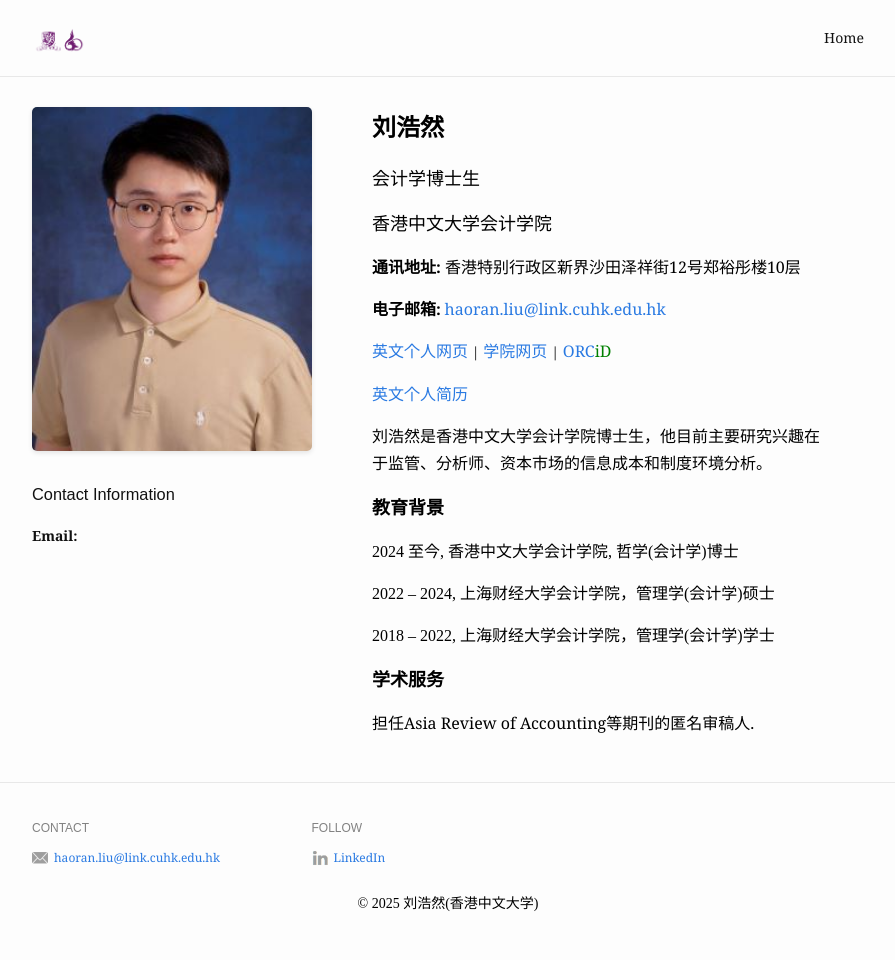
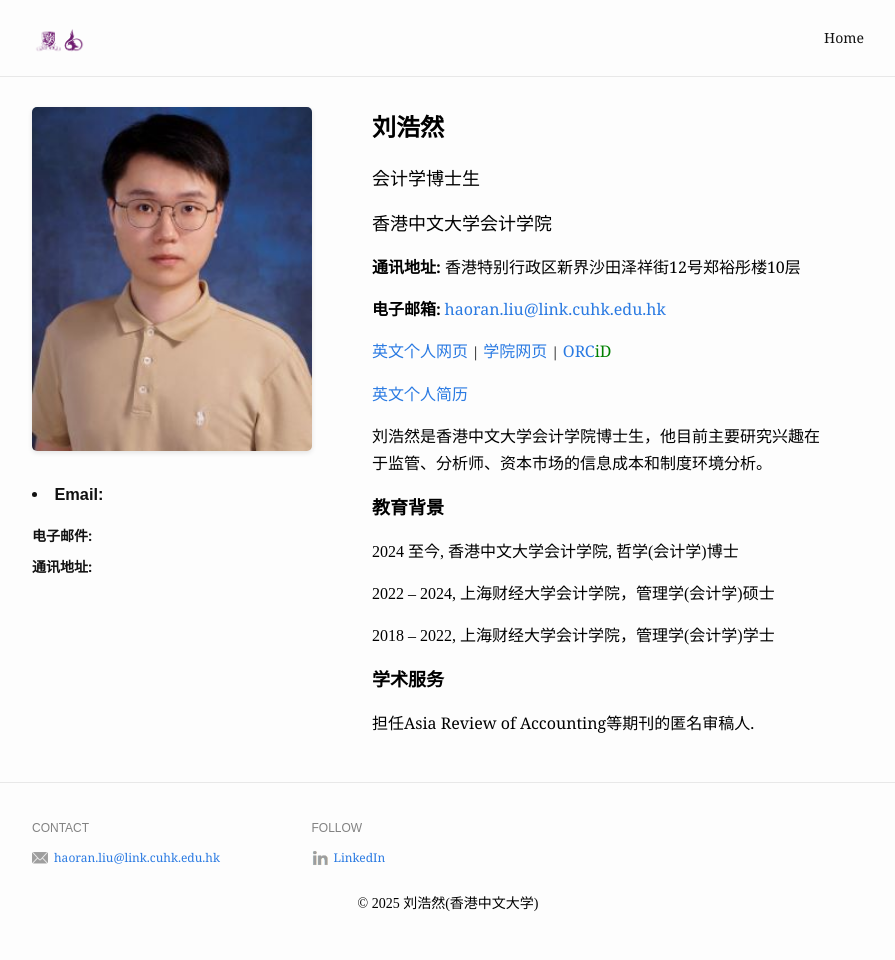
Before and after one commit to LeightonLiu/leightonliu.github.io, a Jekyll site: the page built from index.md, in a window 1280 px wide. Shown: the whole page, without its empty margins (192-1087 px from the left). Built offline with Jekyll 4.4.1, drawn with Linux system fonts in a browser that asks for light colours.

Commit message:
Update home.html

```diff
--- a/_layouts/home.html
+++ b/_layouts/home.html
@@ -12,15 +12,10 @@
             <img src="{{ page.profile_picture.src | absolute_url }}" alt="Profile Picture" class="avatar">
           </div>
           <div class="contact-container">
-            <h3>Contact Information</h3>
+            <h3><li><strong>Email:</strong></li></h3>
             <ul class="contact-list">
-              <li><strong>Email:</strong> {{ site.email }}</li>
-              {% if site.phone %}
-              <li><strong>Phone:</strong> {{ site.phone }}</li>
-              {% endif %}
-              {% if site.location %}
-              <li><strong>Location:</strong> {{ site.location }}</li>
-              {% endif %}
+              <li><strong>电子邮件:</strong> {{haoran.liu@link.cuhk.edu.hk}}</li>
+              <li><strong>通讯地址:</strong> {{香港特别行政区沙田新界泽祥街12号郑裕彤楼10层}}</li>
             </ul>
             <div class="social-links">
               {% if site.github_username %}
```
